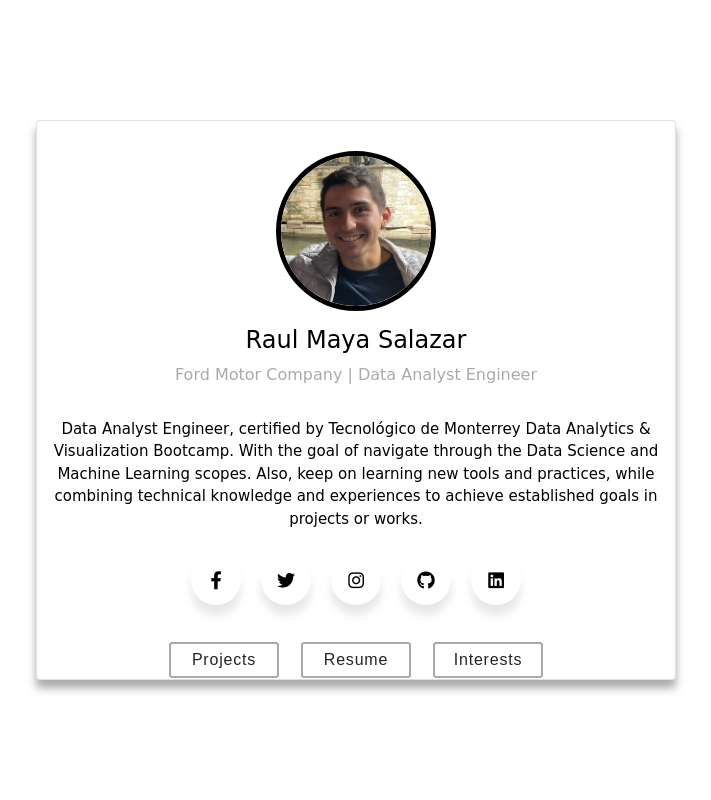
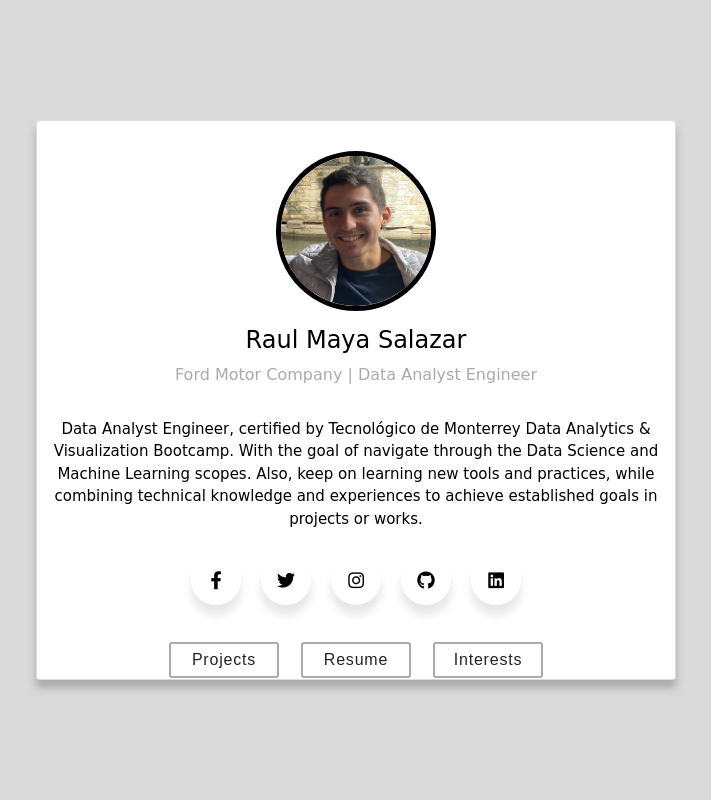
Before and after one commit to RaulMaya/Portfolio, a Django app: page / in a window 1280 px wide. Shown: the whole page, without its empty margins (284-995 px from the left). Run offline with Django 4.2, Linux system fonts and the light colour scheme; some libraries are stand-ins or nearby versions; some web fonts are replaced.

Commit message:
Update on Index

```diff
--- a/static/styles.css
+++ b/static/styles.css
@@ -1,5 +1,5 @@
 body{
-    background-color:#f3f3f3 ;
+    background-color:#dadada !important ;
     justify-content: center;
     align-items: center;
 }
```
